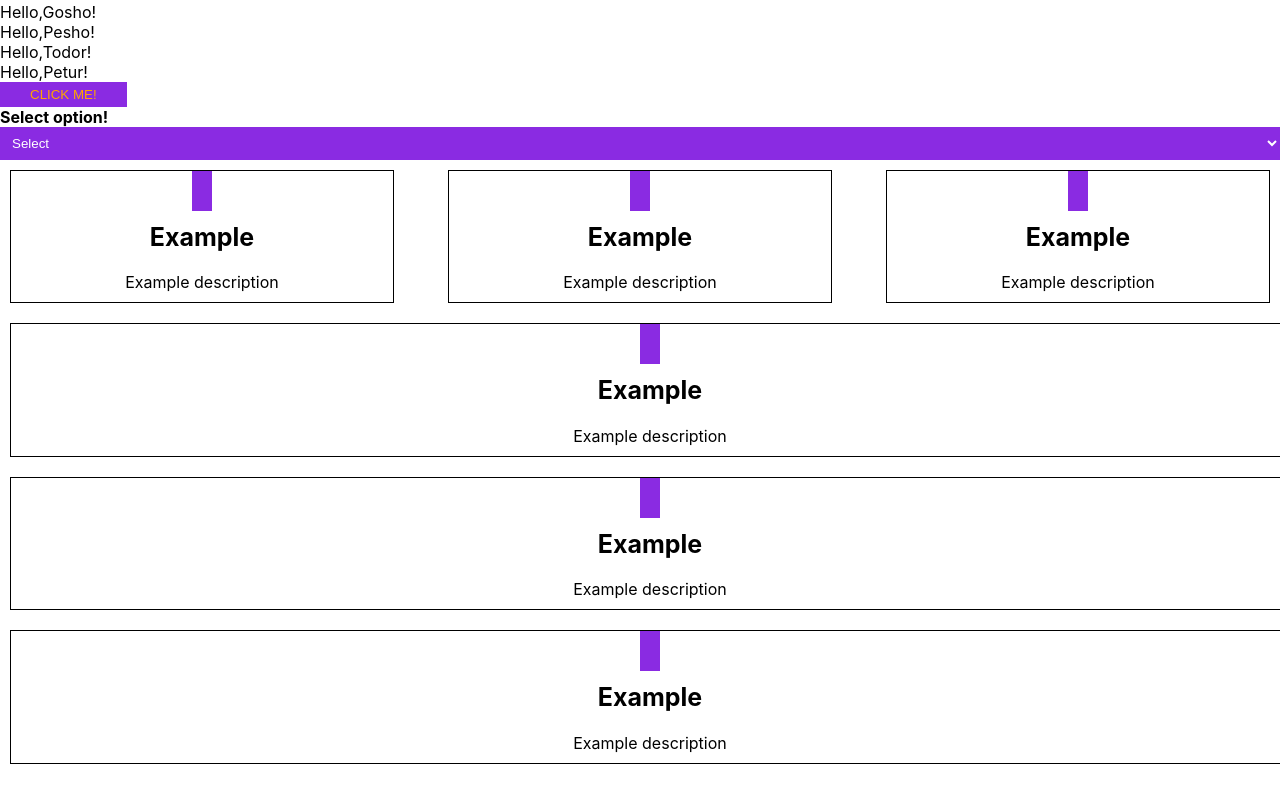
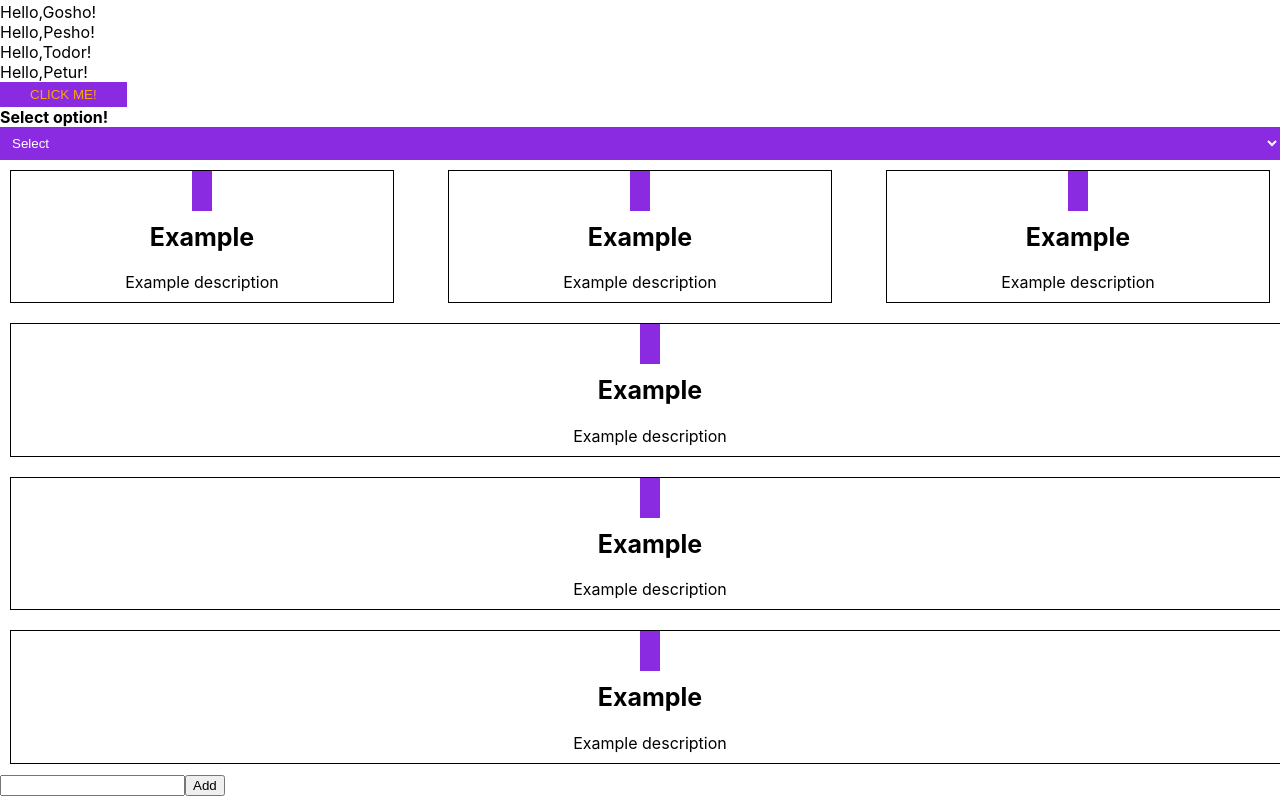
Before and after one commit to valensixx/react-treaning-part-two, a React (Create React App) app: page / in a window 1280 px wide. Shown: the part 380-1176 px from the top of the page. Before the commit the page ends 1154 px from the top, so only its background shows below. Built offline with nearby package versions, Linux system fonts and the light colour scheme.

Commit message:
parent element structure

```diff
--- a/src/InputForm.js
+++ b/src/InputForm.js
@@ -5,7 +5,22 @@ import React,{useState} from "react";
 //the input must be displayed + button - delete.
 
 export default function InputForm(){
+    const [items, setItems] = useState([]);
+    const [inputValue, setInputValue] = useState('');
     return (
-        <></>
+        <div>
+            <div>
+                <input
+                    type = "text"
+                    value = {inputValue}
+                    onInput = {(e) =>{
+                        setInputValue(e.target.value);
+                    }}
+                />
+                <button>
+                    Add
+                </button>
+            </div>
+        </div>
     );
 };
```
